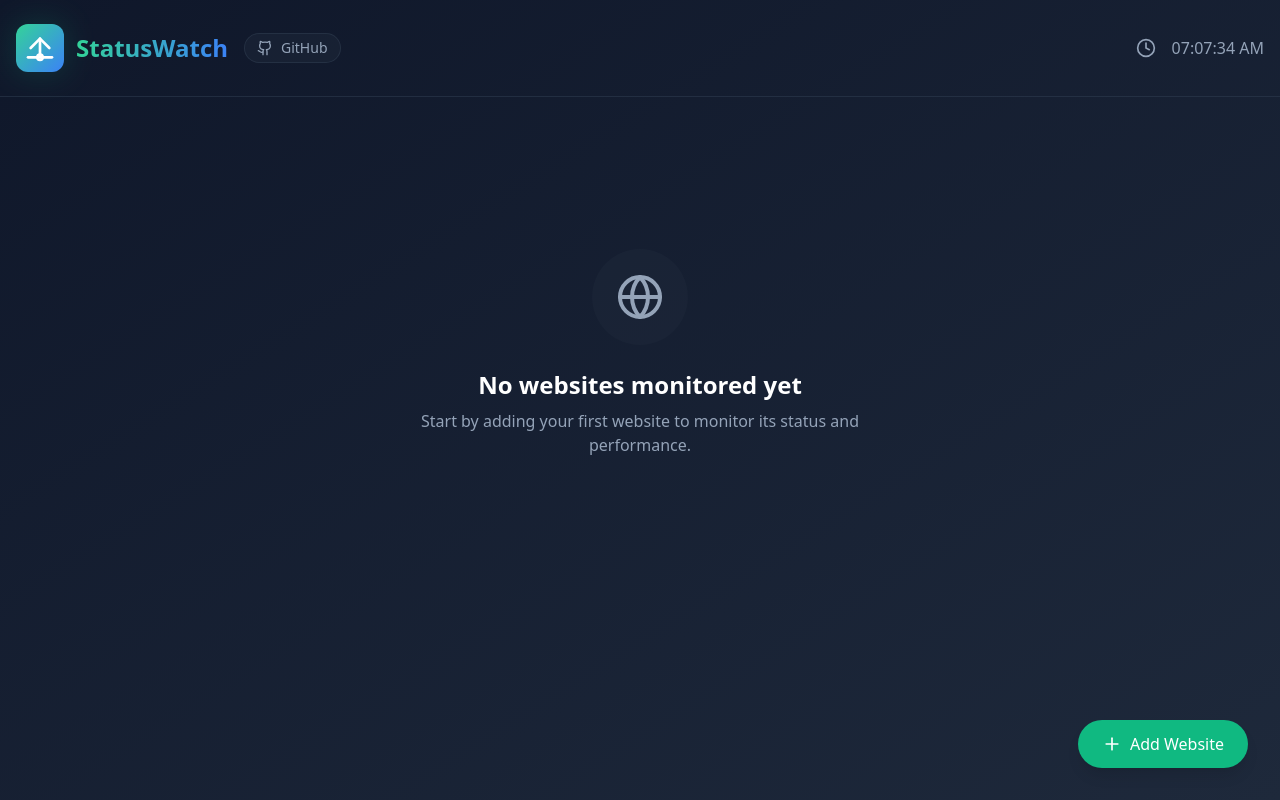
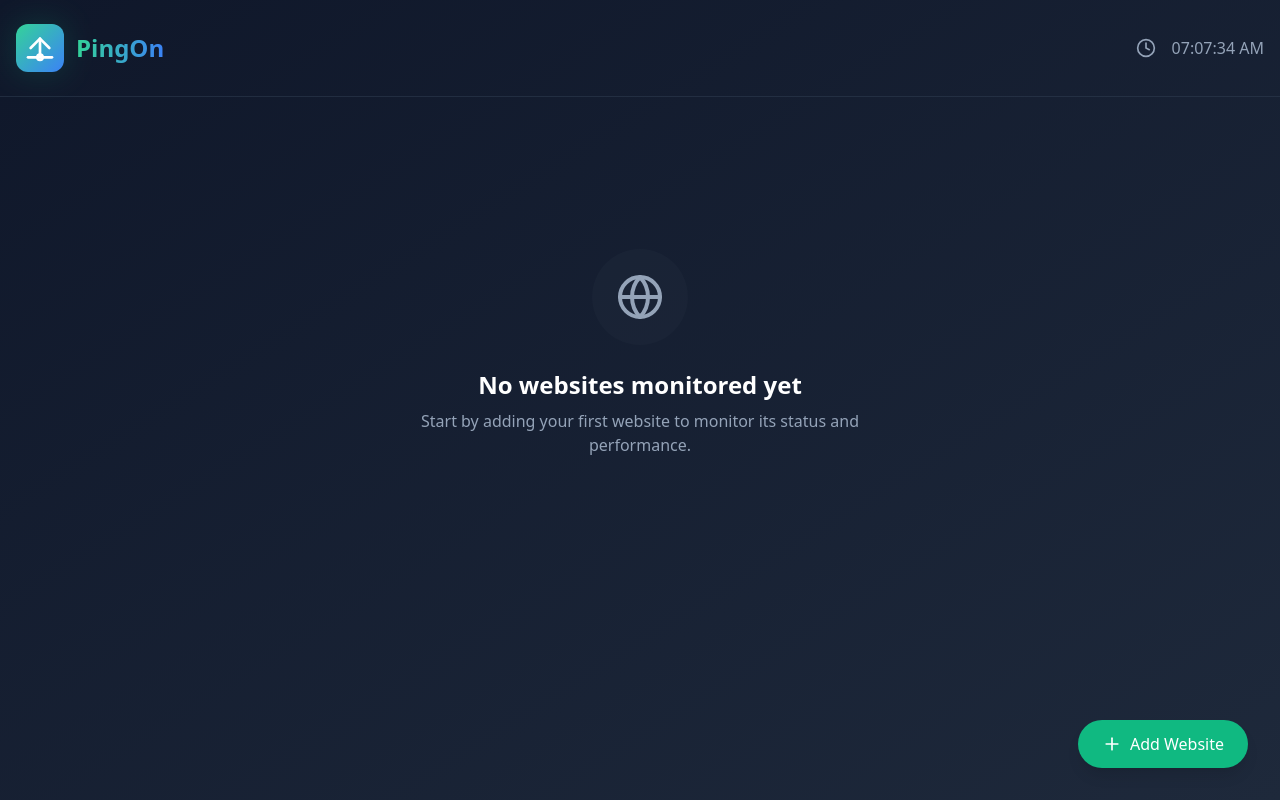
Before and after one commit to kritikas1212/PingOn, a React (Vite) app: page / in a window 1280 px wide. Built offline with nearby package versions, Linux system fonts and the light colour scheme.

Commit message:
commit
made a few changes

```diff
--- a/src/App.tsx
+++ b/src/App.tsx
@@ -102,17 +102,9 @@ function App() {
               </div>
               <div className="flex items-center gap-4">
                 <h1 className="text-2xl font-bold bg-gradient-to-r from-emerald-400 to-blue-500 text-transparent bg-clip-text">
-                  StatusWatch
+                  PingOn
                 </h1>
-                <a
-                  href="https://github.com/sioaeko/statuswatch"
-                  target="_blank"
-                  rel="noopener noreferrer"
-                  className="flex items-center gap-2 px-3 py-1 text-sm text-slate-400 hover:text-white transition-colors bg-slate-800/50 rounded-full border border-slate-700/50 hover:border-slate-600"
-                >
-                  <Github className="h-4 w-4" />
-                  <span>GitHub</span>
-                </a>
+
               </div>
             </div>
             <div className="flex items-center gap-4">
```
